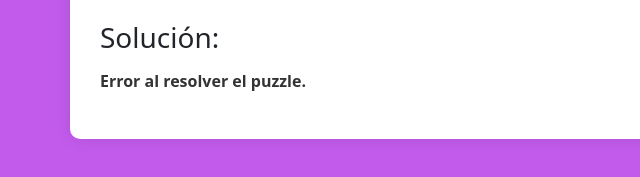
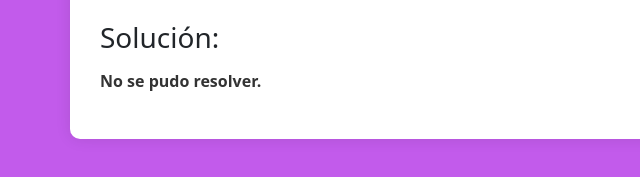
Before and after one commit to IsmaelJrDev/API_DFS_BFS, a plain HTML site: page index.html in a window 1280 px wide. Both pictures are taken after a click on the button "Solucionar". Shown: the part 529-706 px from the top of the page, 0-640 px from the left. Drawn offline with nearby package versions, Linux system fonts and the light colour scheme; no server answers.

Commit message:
Update index.html

```diff
--- a/index.html
+++ b/index.html
@@ -110,7 +110,7 @@
             })
             .catch(error => {
                 console.error("Error:", error);
-                document.getElementById("solution").innerText = "Error al resolver el puzzle.";
+                document.getElementById("solution").innerText = "No se pudo resolver.";
             });
         }
     </script>
```
